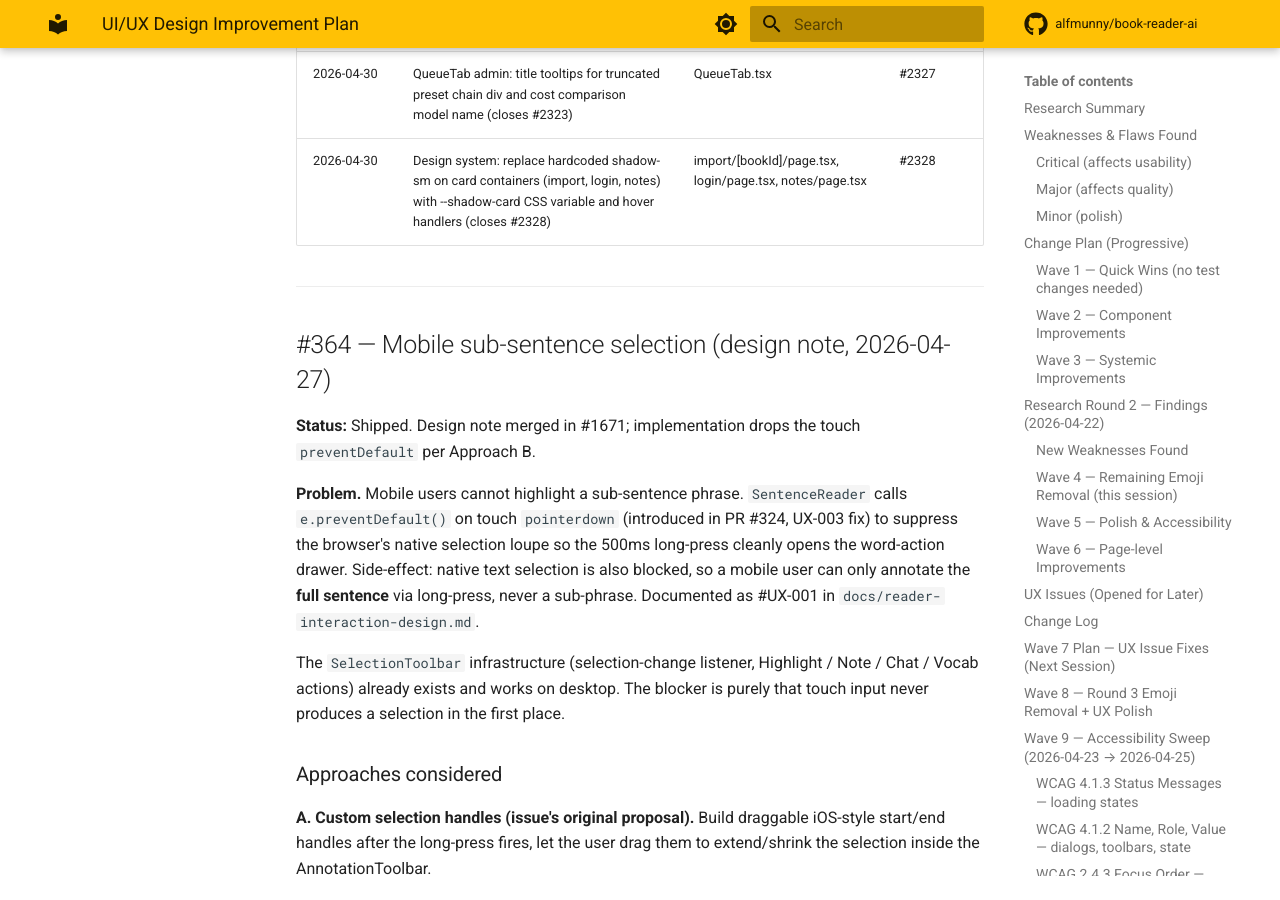
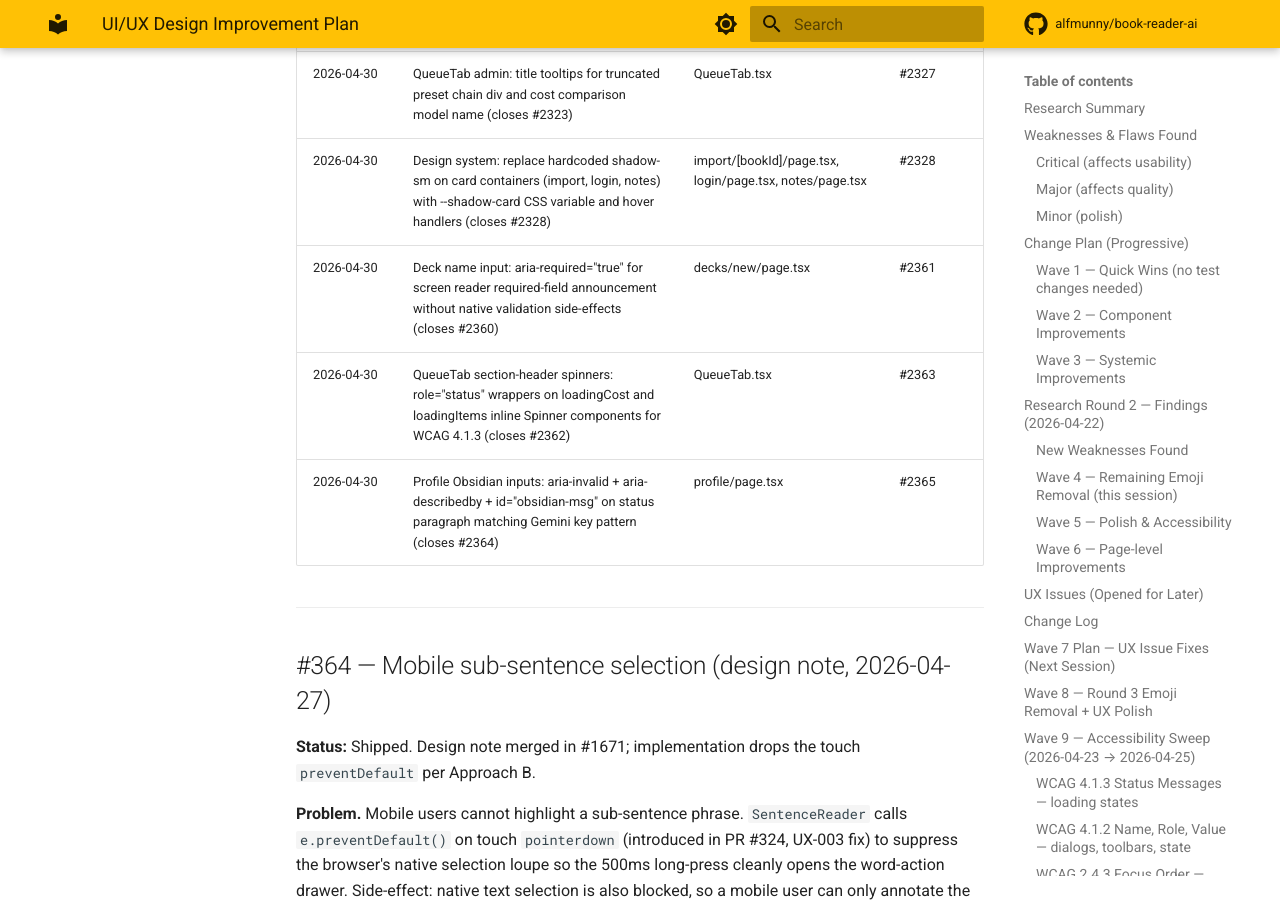
Before and after one commit to alfmunny/book-reader-ai, an MkDocs documentation site: the page built from docs/design-improvement-plan.md, in a window 1280 px wide and 900 px high, scrolled down 22540 px. Built offline with MkDocs 1.6.1 and Material for MkDocs 9.7.7, drawn with Linux system fonts in a browser that asks for light colours; comment, search, counter and statistics services are not loaded.

Commit message:
docs: add 2026-04-30 accessibility fixes to design improvement plan changelog
Log entries for PRs #2361 (aria-required on deck name), #2363 (role=status
spinners in QueueTab), and #2365 (aria-invalid Obsidian inputs in profile).

Co-Authored-By: Claude Sonnet 4.6 <noreply@anthropic.com>

```diff
--- a/docs/design-improvement-plan.md
+++ b/docs/design-improvement-plan.md
@@ -430,6 +430,9 @@ Systematic WCAG 2.1 AA pass covering loading states, dialog semantics, focus man
 | 2026-04-30 | Notes page stats/export + SeedPopularButton log entries: title tooltips for truncated count summary, export message, and log list items (closes #2325) | notes/[bookId]/page.tsx, SeedPopularButton.tsx | #2326 |
 | 2026-04-30 | QueueTab admin: title tooltips for truncated preset chain div and cost comparison model name (closes #2323) | QueueTab.tsx | #2327 |
 | 2026-04-30 | Design system: replace hardcoded shadow-sm on card containers (import, login, notes) with --shadow-card CSS variable and hover handlers (closes #2328) | import/[bookId]/page.tsx, login/page.tsx, notes/page.tsx | #2328 |
+| 2026-04-30 | Deck name input: aria-required="true" for screen reader required-field announcement without native validation side-effects (closes #2360) | decks/new/page.tsx | #2361 |
+| 2026-04-30 | QueueTab section-header spinners: role="status" wrappers on loadingCost and loadingItems inline Spinner components for WCAG 4.1.3 (closes #2362) | QueueTab.tsx | #2363 |
+| 2026-04-30 | Profile Obsidian inputs: aria-invalid + aria-describedby + id="obsidian-msg" on status paragraph matching Gemini key pattern (closes #2364) | profile/page.tsx | #2365 |
 
 ---
 
```
